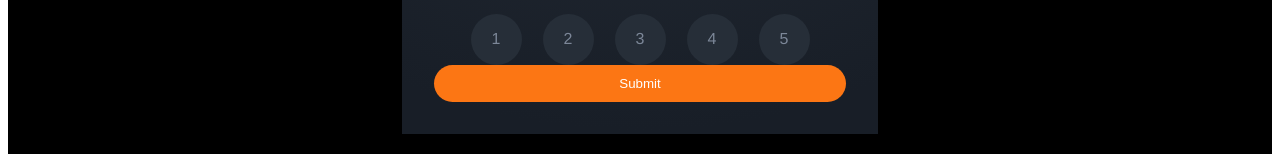
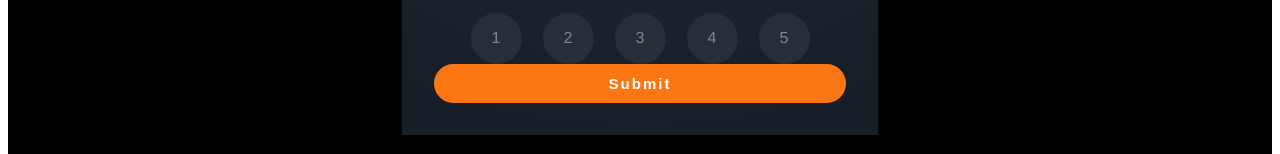
Before and after one commit to MaxAnderberg/rating-component, a Vue app: page / in a window 1280 px wide. Shown: the part 451-605 px from the top of the page. Built offline with nearby package versions, Linux system fonts and the light colour scheme.

Commit message:
added text formatting to button

```diff
--- a/src/components/HelloWorld.vue
+++ b/src/components/HelloWorld.vue
@@ -54,6 +54,9 @@ p {
   padding: 11px;
   border-radius: 22.5px;
   border: none;
+  font-size: 15px;
+  letter-spacing: 2px;
+  font-weight: 700;
 }
 .circle {
   color: #7C8798;
```
